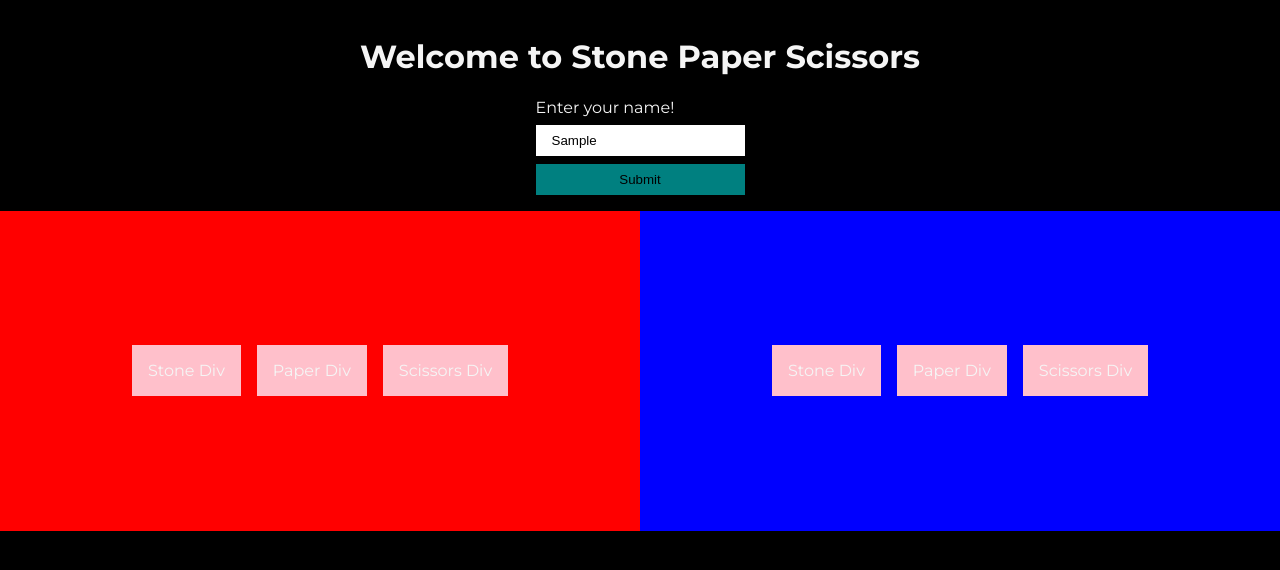
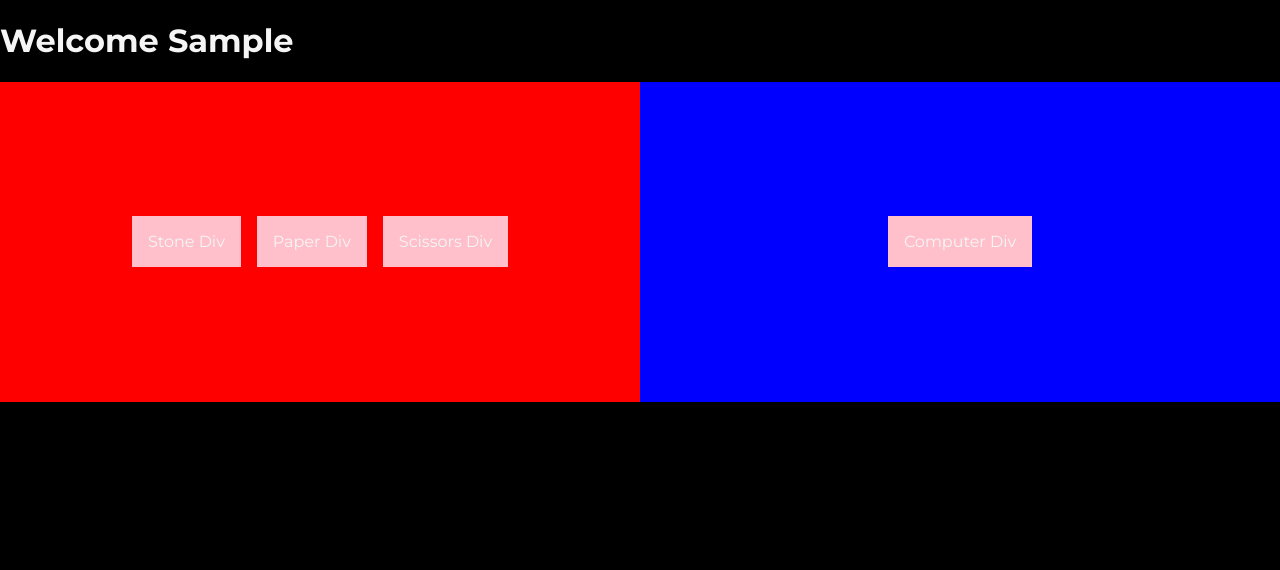
Before and after one commit to vishesh-baj/practice, a plain HTML site: page stone_paper_scissors/index.html in a window 1280 px wide. Both pictures are taken after typing "Sample" into the empty fields and a click on the button "Submit". Drawn offline with Linux system fonts and the light colour scheme.

Commit message:
added logic for showing the name

```diff
--- a/stone_paper_scissors/index.html
+++ b/stone_paper_scissors/index.html
@@ -19,23 +19,22 @@
       <div class="input-wrapper">
         <label for="player-name">Enter your name!</label>
         <input id="player-name" type="text" placeholder="enter player name" />
-        <button>Submit</button>
+        <button class="submit-button">Submit</button>
       </div>
     </div>
 
+    <h1>Welcome <span class="name-title"></span></h1>
     <div class="play-area">
       <div class="area-left">
         <div class="choices-wrapper">
-          <div class="choice-div">Stone Div</div>
-          <div class="choice-div">Paper Div</div>
-          <div class="choice-div">Scissors Div</div>
+          <div id="stone-button" class="choice-div">Stone Div</div>
+          <div id="paper-button" class="choice-div">Paper Div</div>
+          <div id="scissors-button" class="choice-div">Scissors Div</div>
         </div>
       </div>
       <div class="area-right">
         <div class="choices-wrapper">
-          <div class="choice-div">Stone Div</div>
-          <div class="choice-div">Paper Div</div>
-          <div class="choice-div">Scissors Div</div>
+          <div id="computer-choice-button" class="choice-div">Computer Div</div>
         </div>
       </div>
     </div>
--- a/stone_paper_scissors/scripts/script.js
+++ b/stone_paper_scissors/scripts/script.js
@@ -0,0 +1,41 @@
+console.log("STONE PAPER SCISSORS");
+
+// UI
+const welcomeWrapper = document.querySelector(".welcome-wrapper");
+// INPUTS
+const playerNameInput = document.querySelector("#player-name");
+// BUTTONS
+const submitButton = document.querySelector(".submit-button");
+const stoneButton = document.querySelector("#stone-button");
+const paperButton = document.querySelector("#paper-button");
+const scissorsButton = document.querySelector("#scissors-button");
+const computerChoiceButton = document.querySelector("#computer-choice-button");
+const nameTitle = document.querySelector(".name-title");
+let username = "";
+let userChoice = "";
+let computerChoice = "";
+let showInput = true;
+const choicePool = ["STONE", "PAPER", "SCISSORS"];
+
+const checkShowInputVisiblity = () => {
+  if (!showInput) {
+    // welcomeWrapper.classList.remove("welcome-wrapper");
+    welcomeWrapper.classList.add("hidden");
+    nameTitle.textContent = username;
+  } else {
+    welcomeWrapper.classList.remove("hidden");
+  }
+};
+
+// player name event
+playerNameInput.addEventListener("input", (e) => {
+  // console.log("USERNAME: ", username);
+  username = e.target.value;
+});
+
+submitButton.addEventListener("click", () => {
+  alert(`Welcome ${username}`);
+  playerNameInput.value = "";
+  showInput = false;
+  checkShowInputVisiblity();
+});
--- a/stone_paper_scissors/styles/style.css
+++ b/stone_paper_scissors/styles/style.css
@@ -71,3 +71,7 @@ button {
   background-color: pink;
   cursor: pointer;
 }
+
+.hidden {
+  display: none;
+}
```
